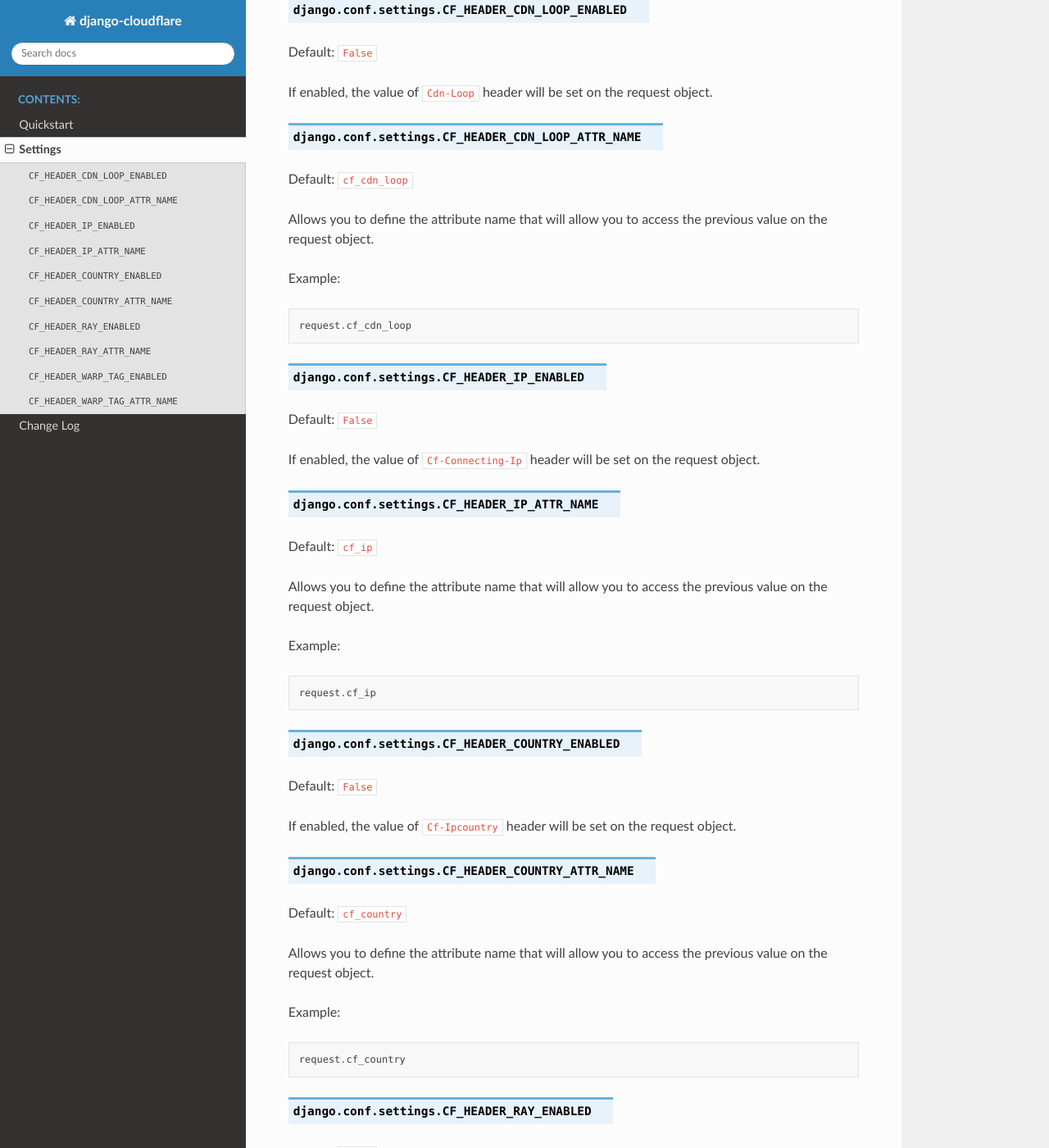
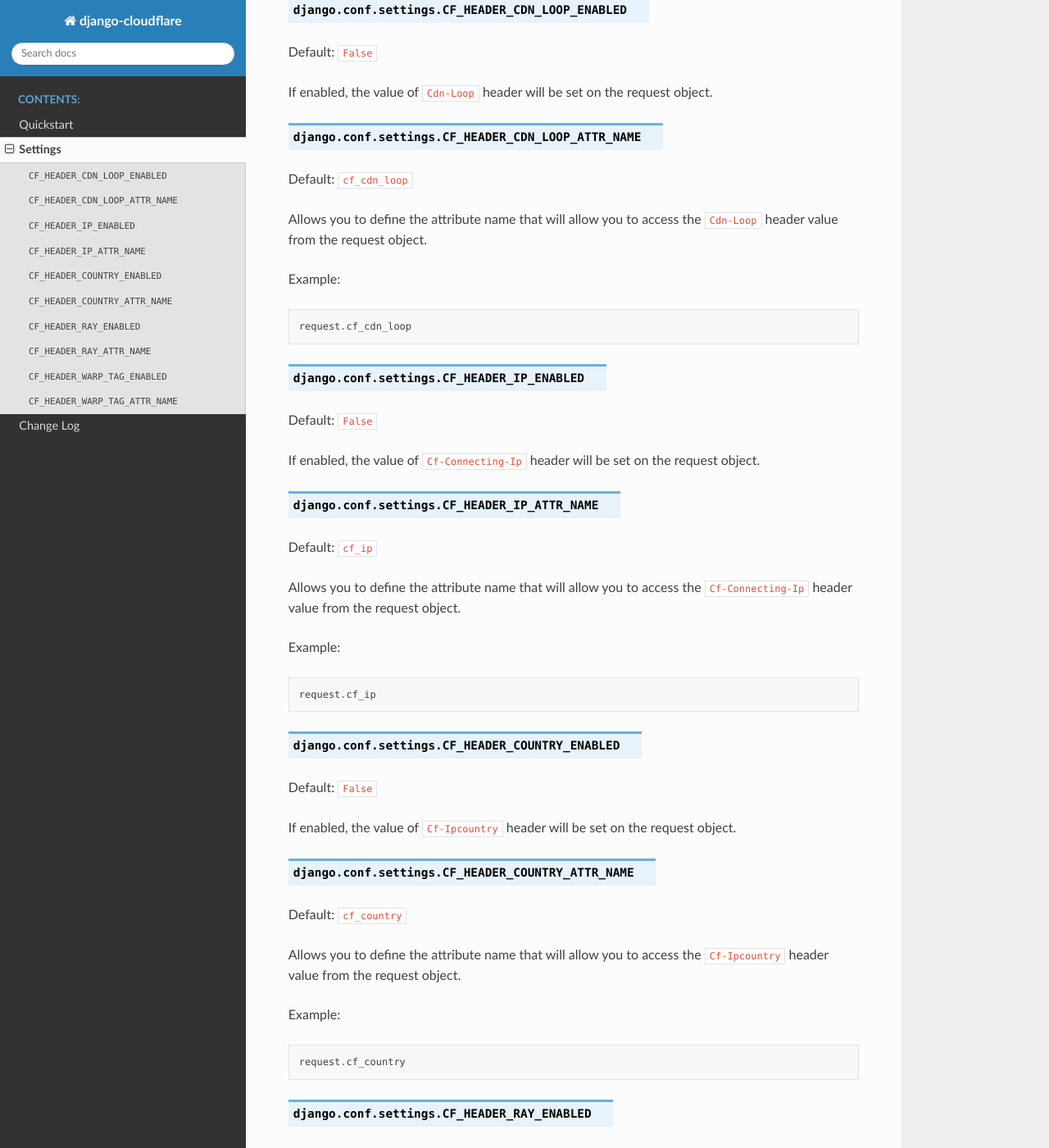
Before and after one commit to tomwojcik/django-cloudflare, a Sphinx documentation site: the page built from docs/source/settings.rst, in a window 1280 px wide and 1400 px high, scrolled down 237 px. Shown: the whole window at 82% size. Built offline with Sphinx 7.4.7 and the Read the Docs theme 2.0.0, drawn with Linux system fonts in a browser that asks for light colours; some of the changed text lies outside the part shown.

Commit message:
fix codecov badge

```diff
--- a/README.rst
+++ b/README.rst
@@ -14,7 +14,7 @@
     :target: https://readthedocs.org/projects/django-cloudflare/
     :alt: Docs
 
-.. image:: https://codecov.io/gh/tomwojcik/django-cloudflare/branch/master/graph/badge.svg
+.. image:: https://codecov.io/gh/tomwojcik/django-cloudflare/branch/main/graph/badge.svg?token=EqGaK4KxNp
     :target: https://codecov.io/gh/tomwojcik/django-cloudflare
     :alt: codecov
 
--- a/docs/source/settings.rst
+++ b/docs/source/settings.rst
@@ -20,7 +20,7 @@ If enabled, the value of ``Cdn-Loop`` header will be set on the request object.
 Default: ``cf_cdn_loop``
 
 
-Allows you to define the attribute name that will allow you to access the previous value on the request object.
+Allows you to define the attribute name that will allow you to access the ``Cdn-Loop`` header value from the request object.
 
 Example::
 
@@ -41,7 +41,7 @@ If enabled, the value of ``Cf-Connecting-Ip`` header will be set on the request
 Default: ``cf_ip``
 
 
-Allows you to define the attribute name that will allow you to access the previous value on the request object.
+Allows you to define the attribute name that will allow you to access the ``Cf-Connecting-Ip`` header value from the request object.
 
 Example::
 
@@ -62,7 +62,7 @@ If enabled, the value of ``Cf-Ipcountry`` header will be set on the request obje
 Default: ``cf_country``
 
 
-Allows you to define the attribute name that will allow you to access the previous value on the request object.
+Allows you to define the attribute name that will allow you to access the ``Cf-Ipcountry`` header value from the request object.
 
 Example::
 
@@ -83,7 +83,7 @@ If enabled, the value of ``Cf-Ray`` header will be set on the request object.
 Default: ``cf_ray``
 
 
-Allows you to define the attribute name that will allow you to access the previous value on the request object.
+Allows you to define the attribute name that will allow you to access the ``Cf-Ray`` header value from the request object.
 
 Example::
 
@@ -104,7 +104,7 @@ If enabled, the value of ``Cf-Warp-Tag-Id`` header will be set on the request ob
 Default: ``cf_warp_tag``
 
 
-Allows you to define the attribute name that will allow you to access the previous value on the request object.
+Allows you to define the attribute name that will allow you to access the ``Cf-Warp-Tag-Id`` header value from the request object.
 
 Example::
 
```
